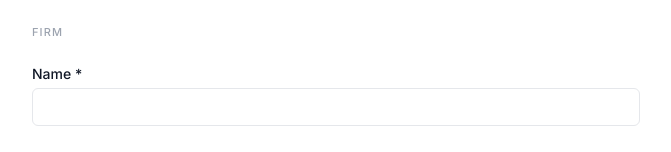
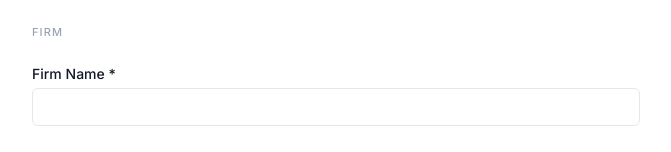
Before and after one commit to thealgochef/MA-Platform, a Next.js app: page /signup/broker in a window 1280 px wide. Shown: the part 623-775 px from the top of the page, without its empty margins (304-975 px from the left). Built offline with nearby package versions, Linux system fonts and the light colour scheme.

Commit message:
refactor(signup): update label text for firm name and website fields in broker and buyer signup forms

```diff
--- a/src/app/(public)/signup/broker/page.tsx
+++ b/src/app/(public)/signup/broker/page.tsx
@@ -163,7 +163,7 @@ export default function BrokerSignupPage() {
             </p>
             <div>
               <label className="block text-sm font-medium text-text-primary mb-1">
-                Name *
+                Firm Name *
               </label>
               <input
                 type="text"
--- a/src/app/(public)/signup/buyer/page.tsx
+++ b/src/app/(public)/signup/buyer/page.tsx
@@ -227,7 +227,7 @@ export default function BuyerSignupPage() {
 
             <div>
               <label className="block text-sm font-medium text-text-primary mb-1">
-                Firm Website *
+                Website *
               </label>
               <input
                 type="url"
```
